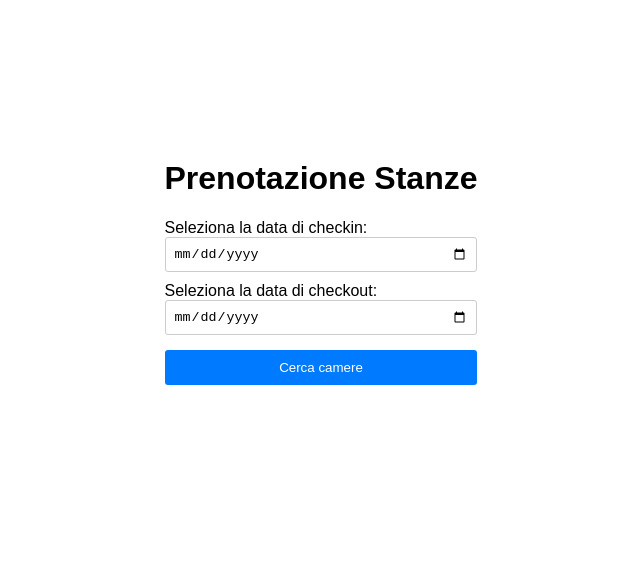
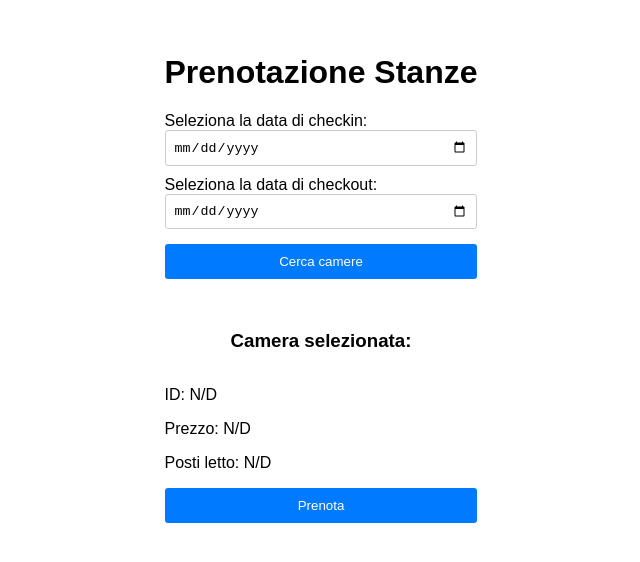
Before and after one commit to giuseppe-aiello/PrenotazioniAlberghiere, a React app in the folder Frontend/: page /prenota in a window 1280 px wide. Shown: the part 122-684 px from the top of the page, without its empty margins (319-959 px from the left). Built offline with nearby package versions, Linux system fonts and the light colour scheme; the HTML template or start-up script is replaced by a standard one.

Commit message:
Added selected camera info

```diff
--- a/Frontend/src/components/PrenotaCamera/PrenotaCamera.scss
+++ b/Frontend/src/components/PrenotaCamera/PrenotaCamera.scss
@@ -7,3 +7,19 @@
   display: flex;
   flex-direction: column;
 }
+
+.camera-selezionata {
+  display: flex;
+  flex-direction: column;
+  justify-content: space-between;
+
+  h3 {
+    text-align: center;
+  }
+}
+
+.button-prenota {
+  button {
+    width: 100%;
+  }
+}
--- a/Frontend/src/components/PrenotaCamera/PrenotaCamera.tsx
+++ b/Frontend/src/components/PrenotaCamera/PrenotaCamera.tsx
@@ -18,6 +18,16 @@ function PrenotaCamera() {
   const [dateCheckout, setDateCheckout] = useState("");
   const [camereDisponibili, setCamereDisponibili] = useState<Camera[]>([]);
   const [cameraSelezionata, setCameraSelezionata] = useState(null);
+  const [dettagliCamera, setDettagliCamera] = useState({
+    ID_Camera: "N/D",
+    Tariffa: "N/D",
+    Numero_letti: "N/D",
+  });
+
+  const handleSelectCamera = (camera: Camera) => {
+    setDettagliCamera(camera);
+    setCameraSelezionata(camera.ID_Camera);
+  };
 
   const handleCheckinDateChange = (
     event: React.ChangeEvent<HTMLInputElement>
@@ -30,8 +40,14 @@ function PrenotaCamera() {
     setDateCheckout(event.target.value);
   };
 
-  const handlePrenotaClick = (ID_Camera: string) => {
-    // Funzione per prenotare una stanza
+  const handlePrenotaClick = () => {
+    if (cameraSelezionata) {
+      // Effettua la prenotazione utilizzando l'ID della camera selezionata
+      // Esegui la logica per effettuare la prenotazione...
+      console.log("Camera selezionata:", cameraSelezionata);
+    } else {
+      console.log("Seleziona prima una camera.");
+    }
   };
 
   const cercaCamereDisponibili = () => {
@@ -78,9 +94,23 @@ function PrenotaCamera() {
             letti {camera.Numero_letti} - Servizi inclusi{" "}
             {camera.Servizi_inclusi} - Tariffa {camera.Tariffa} - Disponibilità{" "}
             {camera.Disponibilità}
+            <button onClick={() => handleSelectCamera(camera)}></button>
           </li>
         ))}
       </ul>
+      <div className="camera-selezionata">
+        <h3>Camera selezionata:</h3>
+        {dettagliCamera && (
+          <div>
+            <p>ID: {dettagliCamera.ID_Camera}</p>
+            <p>Prezzo: {dettagliCamera.Tariffa}</p>
+            <p>Posti letto: {dettagliCamera.Numero_letti}</p>
+          </div>
+        )}
+      </div>
+      <div className="button-prenota">
+        <button onClick={handlePrenotaClick}>Prenota</button>
+      </div>
     </div>
   );
 }
```
